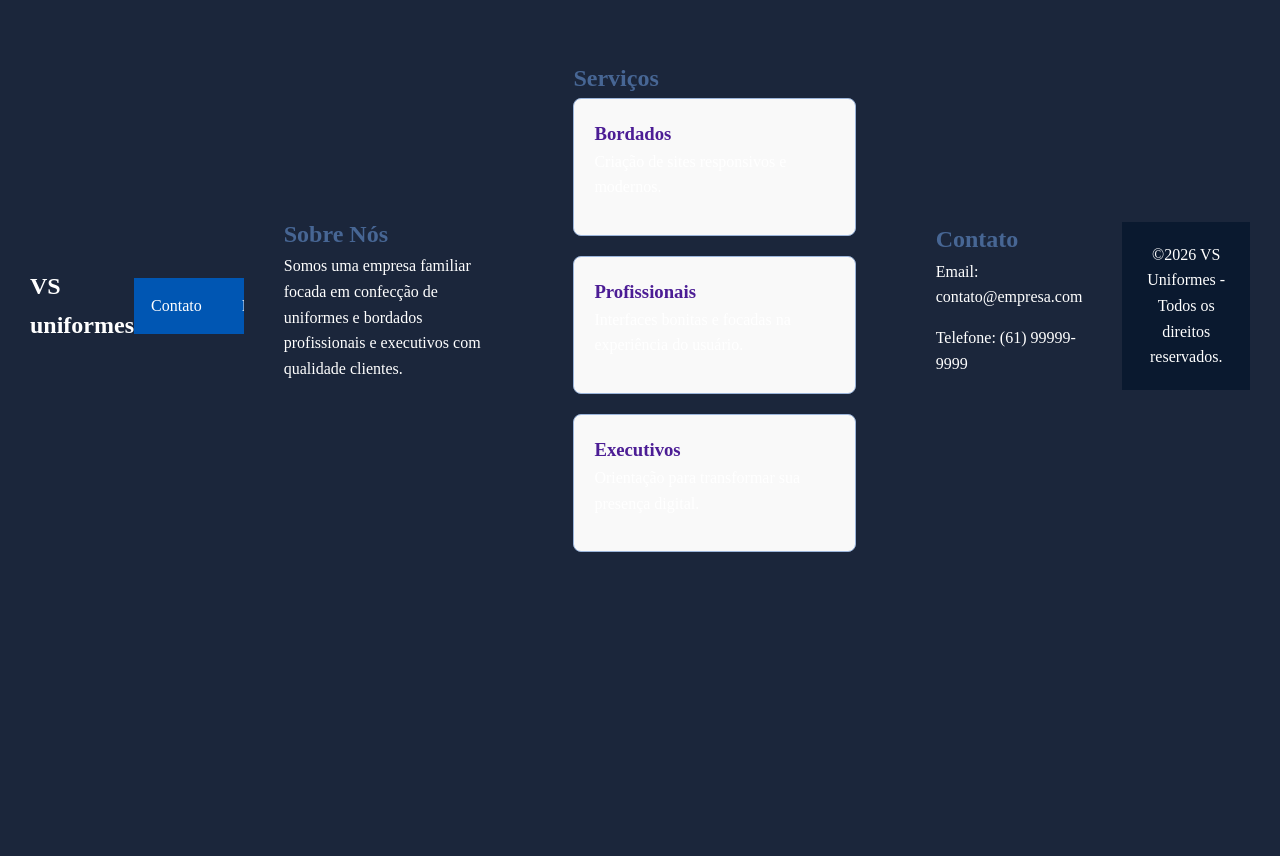
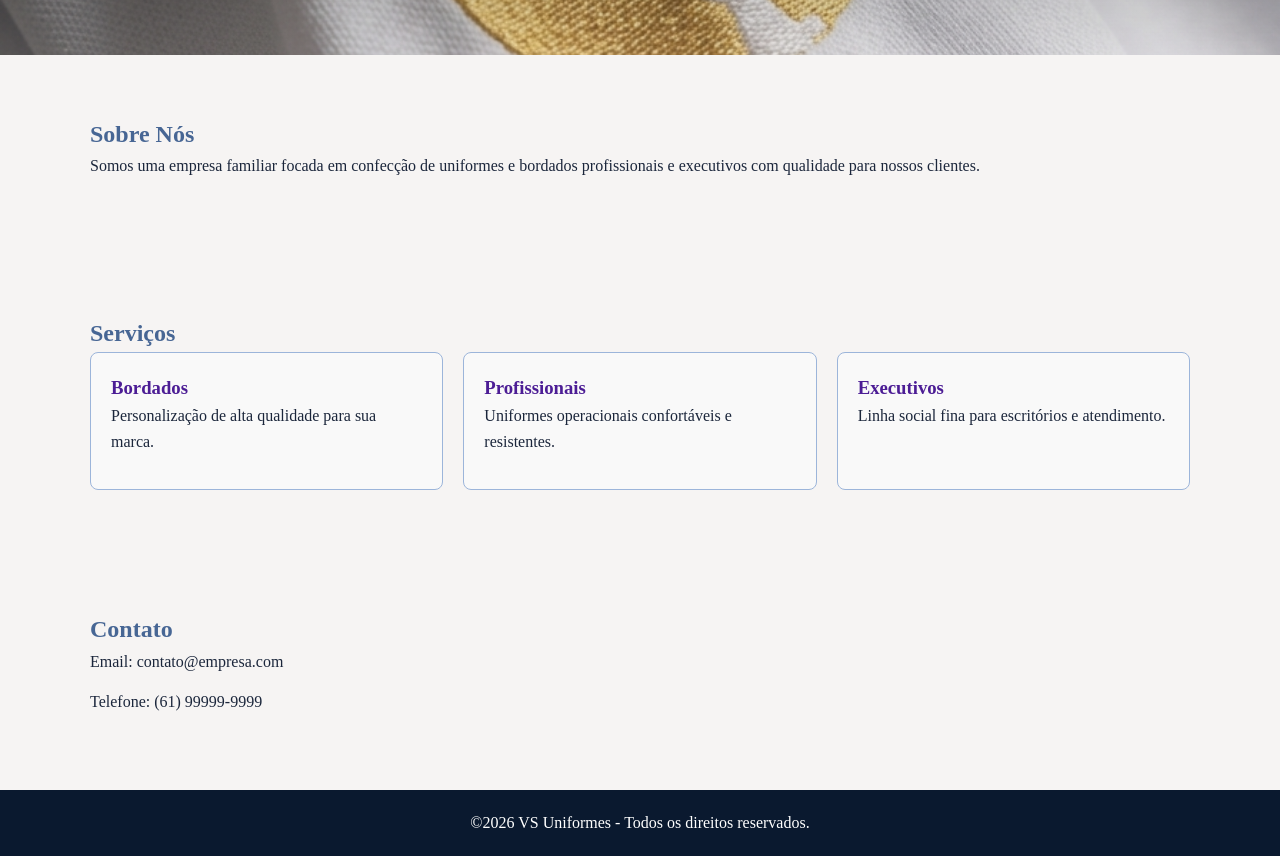
Before and after one commit to kalinca-paz/vsuniformes, a PHP site: page / in a window 1280 px wide. Shown: the part 383-1239 px from the top of the page. Before the commit the page ends 935 px from the top, so only its background shows below. Run offline with PHP 8.4, Linux system fonts and the light colour scheme.

Commit message:
Salvando fotos para aula de banco de dados

```diff
--- a/css/style.css
+++ b/css/style.css
@@ -102,7 +102,7 @@ nav ul li a:hover {
    5. BANNER PRINCIPAL (HERO)
    ========================================================================== */
 .hero {
-    background: linear-gradient(#00000098, #a4a4a437), url('../img/flor.jpg');
+    background: linear-gradient(#00000098, #a4a4a437), url('../img/home.png');
     background-size: cover;
     background-position: center;
     color: #ffffff;
--- a/index.php
+++ b/index.php
@@ -4,85 +4,80 @@ session_start();
 <!DOCTYPE html>
 <html lang="pt-BR">
 <head>
-<meta charset="UTF-8">
-<meta name="viewport" content="width=device-width, initial-scale=1.0">
-<meta http-equiv="X-UA-Compatible" content="IE=edge">
-<link rel="shortcut icon" href="img/favicon.ico" type="image/x-icon">
-<link rel="stylesheet" href="css/style.css">
-
-    <!-- CABEÇALHO PADRÃO HTML -->
-
+    <meta charset="UTF-8">
+    <meta name="viewport" content="width=device-width, initial-scale=1.0">
+    <meta http-equiv="X-UA-Compatible" content="IE=edge">
+    <link rel="shortcut icon" href="img/favicon.ico" type="image/x-icon">
+    <link rel="stylesheet" href="css/style.css">
     <title>Início - VS Uniformes</title>
 </head>
 <body>
-    <!-- HERO -->
+
+    <header>
+        <h1>VS uniformes</h1>
+        <nav>
+            <ul>
+                <li><a href="index.php">Início</a></li>
+                <li><a href="view/sobre.php">Sobre</a></li>
+                <li><a href="view/contatos.php">Contato</a></li>
+                <li><a href="view/portifolio.php">Portifólio</a></li>
+                <li><a href="view/login.php">Login</a></li>
+            </ul>
+        </nav>
+
+        <div class="user-area">
+            <?php
+            if (isset($_SESSION['nome'])) {
+                echo "<span>Bem-vindo, " . htmlspecialchars($_SESSION['nome']) . "</span> ";
+
+                if ($_SESSION['tipo'] == 'admin') {
+                    echo "<a href='view/painelAdmin.php'>Painel Admin</a> ";
+                }
+
+                echo "<a href='controller/logout.php'>Sair</a> ";
+            } else {
+                echo "<a href='view/login.php'>Login</a>";
+            }
+            ?>
+        </div>
+    </header>
+
     <section class="hero">
         <h2>Uniformes com profissionalismo e excelência</h2>
         <p>Confecção de uniformes executivos e profissionais</p>
         <a class="btn-orcamento" href="view/orcamento.php"> Faça seu orçamento </a>
     </section>
-    <!-- MENU -->
-<!-- menu.php -->
-<!-- menu.php -->
-<header>
-    <h1>VS uniformes</h1>
-    <nav>
-        <ul>
-            <li><a href="../index.php">Início</a></li>
-            <li><a href="../view/sobre.php">Sobre</a></li>
-            <li><a href="../view/contatos.php">Contato</a></li>
-            <li><a href="../view/portifolio.php">Portifólio</a></li>
-            <li><a href="../view/login.php">Login</a></li>
-        </ul>
-    </nav
-  <?php //include 'view/includes/menu.php'; ?>
-<?php
-if (isset($_SESSION['nome'])) {
-    echo "Bem-vindo," . $_SESSION['nome'];
-    if ($_SESSION['tipo']=='admin') {
-        echo "<a href='view/painelAdmin.php'>Painel Admin</a> ";
-    echo "<a href='controller/logout.php'>Sair</a> ";
-    } else {
-        echo "<a href='view/login.php/'>Login</a>";
-    }
-}
-?>
 
-
-    <!-- SOBRE -->
-    <section>
+    <section class="sobre">
         <div class="container">
             <h2>Sobre Nós</h2>
-            <p>Somos uma empresa familiar focada em confecção de uniformes e bordados profissionais e executivos com qualidade
-                clientes.</p>
+            <p>Somos uma empresa familiar focada em confecção de uniformes e bordados profissionais e executivos com qualidade para nossos clientes.</p>
         </div>
     </section>
 
-    <!-- SERVIÇOS -->
-    <section>
+    <section class="servicos">
         <div class="container">
             <h2>Serviços</h2>
             <div class="grid">
                 <div class="card">
                     <h3>Bordados</h3>
-                    <p>Criação de sites responsivos e modernos.</p>
+                    <p>Personalização de alta qualidade para sua marca.</p>
                 </div>
 
                 <div class="card">
                     <h3>Profissionais</h3>
-                    <p>Interfaces bonitas e focadas na experiência do usuário.</p>
+                    <p>Uniformes operacionais confortáveis e resistentes.</p>
                 </div>
 
                 <div class="card">
                     <h3>Executivos</h3>
-                    <p>Orientação para transformar sua presença digital.</p>
+                    <p>Linha social fina para escritórios e atendimento.</p>
                 </div>
             </div>
         </div>
     </section>
 
-    <!-- CONTATO -->
-    <section>
+    <section class="contato">
         <div class="container">
             <h2>Contato</h2>
             <p>Email: contato@empresa.com</p>
@@ -90,10 +85,7 @@ if (isset($_SESSION['nome'])) {
         </div>
     </section>
 
-    <!-- RODAPÉ -->
     <?php include 'view/includes/footer.php'; ?>
 
-
 </body>
-
 </html>
```
Also changed, not shown: img/Gemini_Generated_Image_es2cbaes2cbaes2c (1).png (added), img/Gemini_Generated_Image_fjiorfjiorfjiorf.png (added), img/Gemini_Generated_Image_ktkxnpktkxnpktkx.png (added), img/bordado.jpeg (added), img/bordado1.jpeg (added), img/home.png (added).
